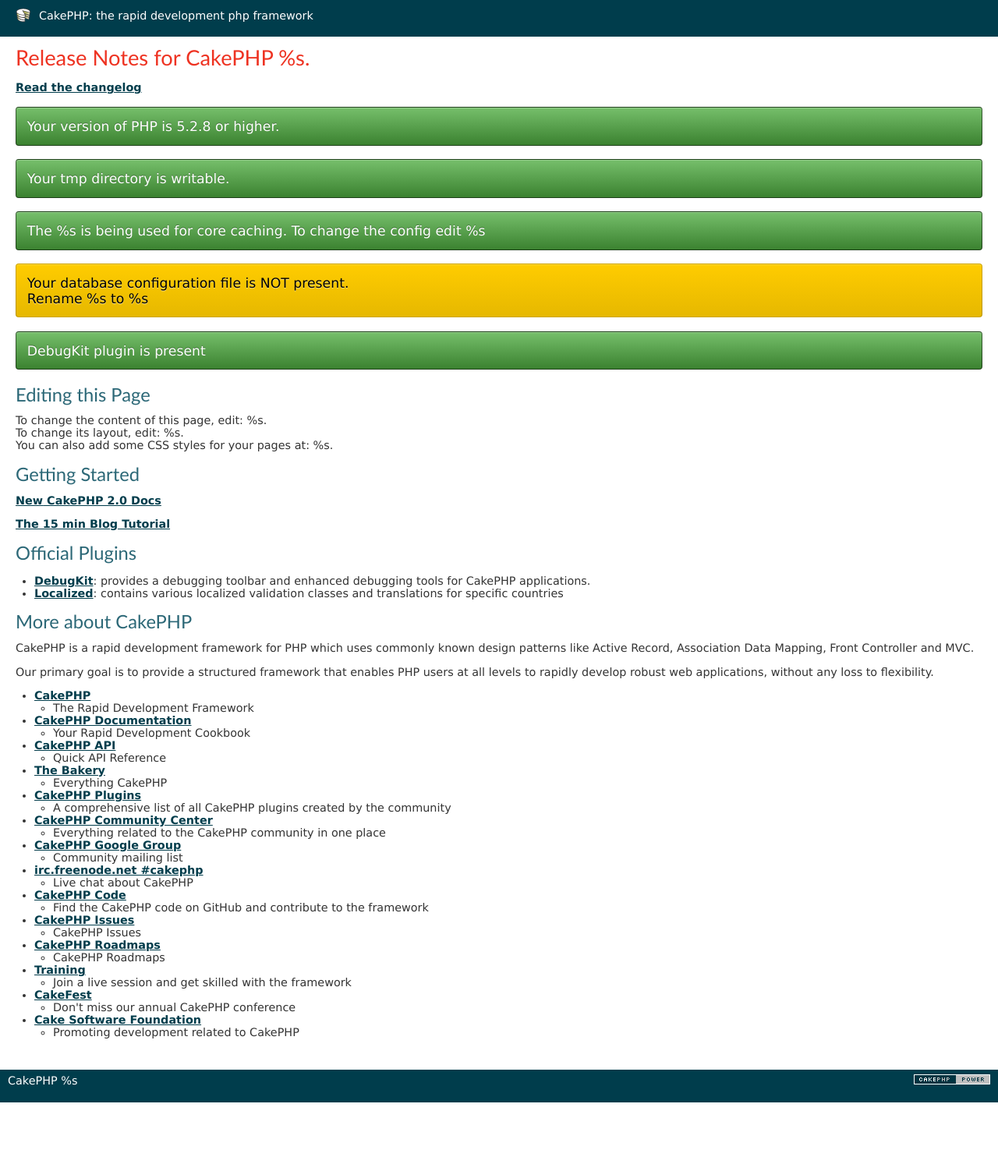
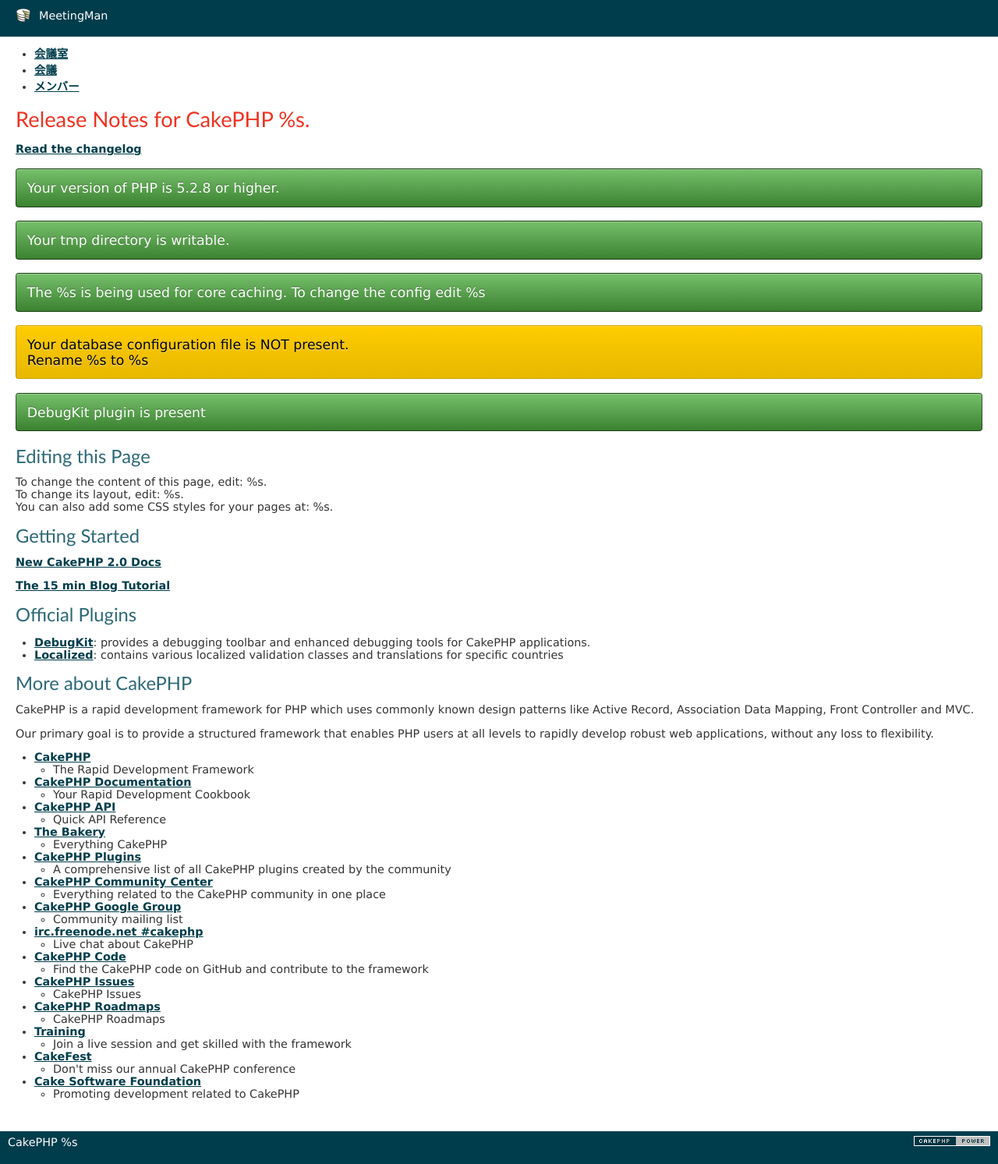
Before and after one commit to ntft/meetingman, a CakePHP app: the page made by app/View/Pages/home.ctp in a window 1280 px wide. Shown: the whole page at 78% size. Before the commit the page ends 1414 px from the top, so only its background shows below. Run offline with PHP 8.4 and a stand-in for CakePHP, Linux system fonts and the light colour scheme; the template is opened without the code that fills it, so the values that code supplies are empty; some libraries are stand-ins or nearby versions.

Commit message:
P64までの内容

```diff
--- a/app/View/Layouts/default.ctp
+++ b/app/View/Layouts/default.ctp
@@ -38,7 +38,9 @@
 <body>
 	<div id="container">
 		<div id="header">
-			<h1><?php echo $this->Html->link($cakeDescription, 'http://cakephp.org'); ?></h1>
+                    <!-- <h1><?php echo $this->Html->link($cakeDescription, 'http://cakephp.org'); ?></h1> -->
+                    <!-- <h1><a href="<?php echo $this->webroot; ?>">MeetingMan</a></h1> -->
+                    <h1><a href="<?php echo $this->Html->url('/', true); ?>">MeetingMan</a></h1>
 		</div>
 		<div id="content">
 
--- a/app/View/Pages/home.ctp
+++ b/app/View/Pages/home.ctp
@@ -11,6 +11,14 @@
 
 App::uses('Debugger', 'Utility');
 ?>
+
+<ul>
+    <li><a href="./meeting_rooms">会議室</a></li>
+    <li><a href="./meetings">会議</a></li>
+    <li><a href="./members">メンバー</a></li>
+</ul>
+<br />
+
 <h2><?php echo __d('cake_dev', 'Release Notes for CakePHP %s.', Configure::version()); ?></h2>
 <p>
 	<?php echo $this->Html->link(__d('cake_dev', 'Read the changelog'), 'http://cakephp.org/changelogs/' . Configure::version()); ?>
```
